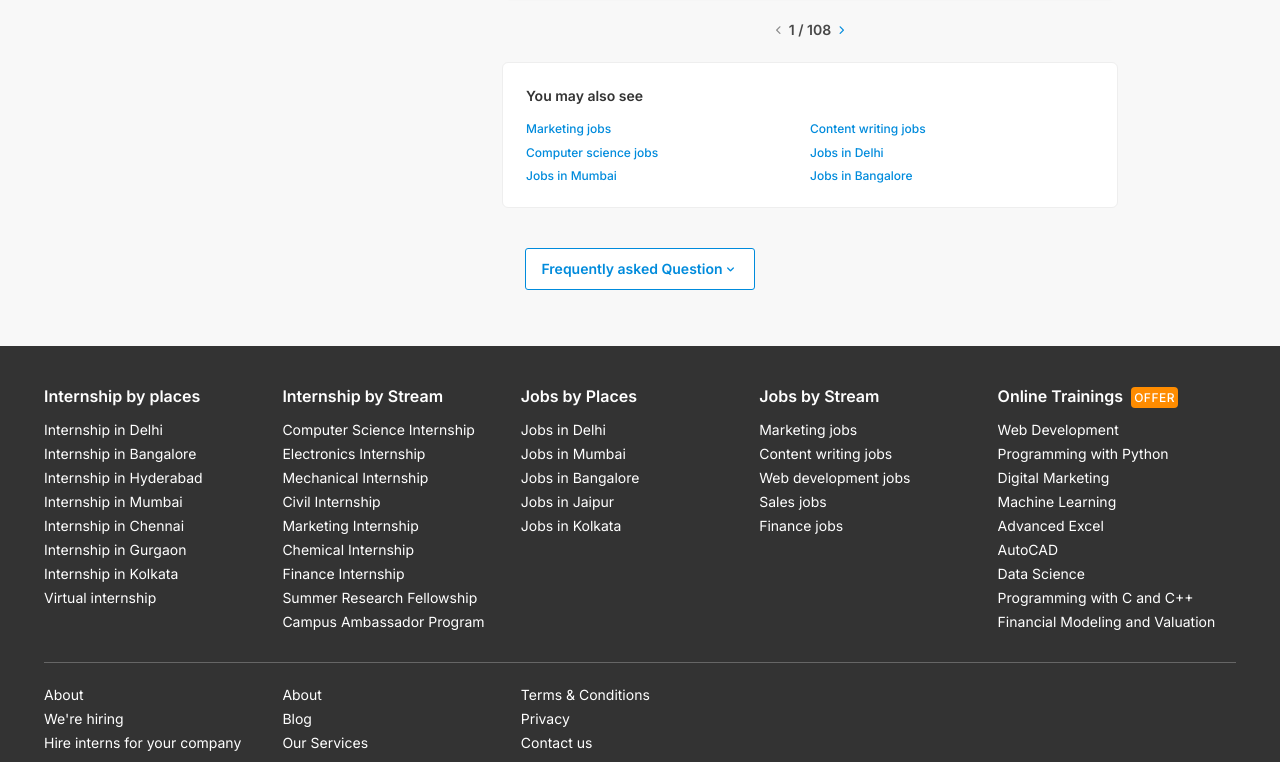
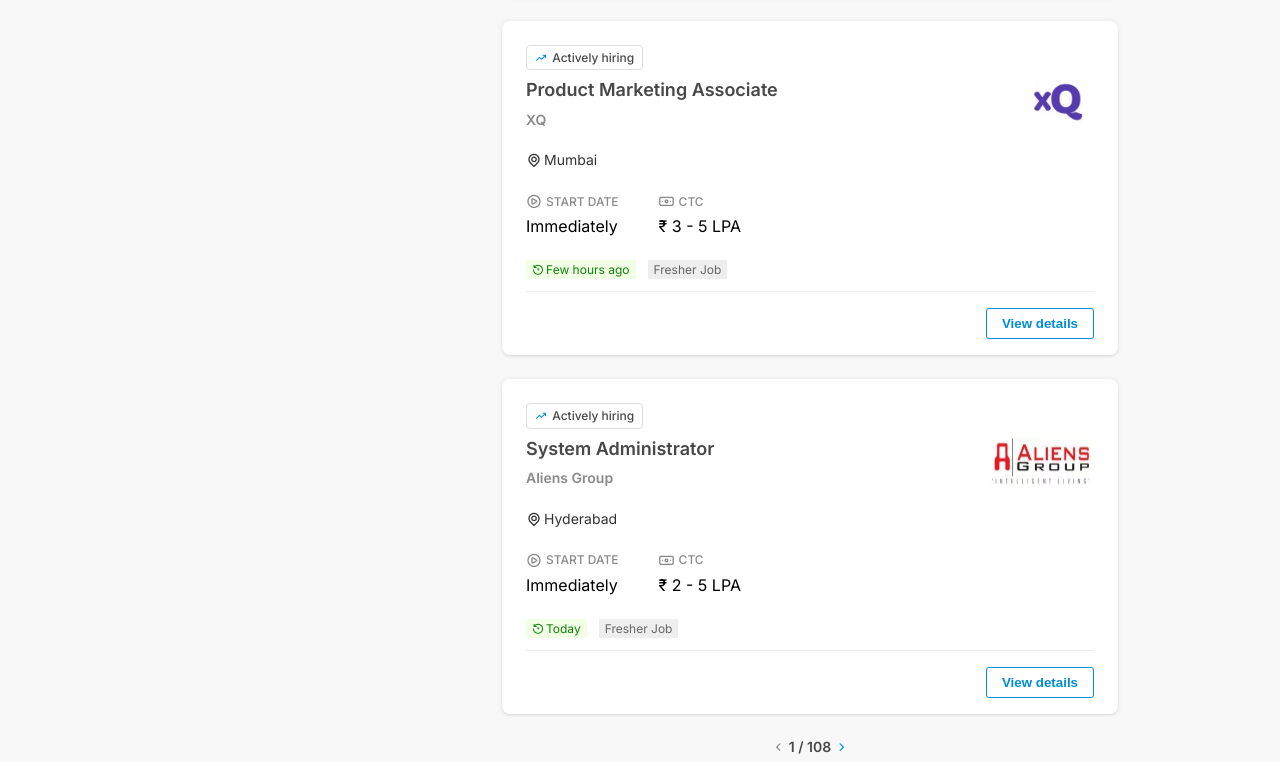
Before and after one commit to Tusar78/internshala, a plain HTML site: page index.html in a window 1280 px wide. Shown: the part 751-1513 px from the top of the page. Drawn offline with nearby package versions, Linux system fonts and the light colour scheme.

Commit message:
Job contentn update

```diff
--- a/index.html
+++ b/index.html
@@ -237,6 +237,128 @@
                   </div>
                 </div>
               </div>
+              <div class="job__item">
+                <div class="job__hiring-badge--wrap">
+                  <span class="job__hiring-badge">
+                    <i class="uil uil-arrow-growth job__hiring-badge--icon"></i>
+                    Actively hiring
+                  </span>
+                </div>
+                <div class="job__heading">
+                  <div class="job__title-wrap">
+                    <h2 class="job__title">Product Marketing Associate</h2>
+                    <h4 class="job__subtitle">XQ</h4>
+                  </div>
+                  <div class="job__logo">
+                    <img
+                      src="./assets/images/xq.webp"
+                      alt="Guruji Logo"
+                      class="job__logo-img"
+                    />
+                  </div>
+                </div>
+                <div class="job__body">
+                  <p class="job__location">
+                    <i class="uil uil-location-point job__location--icon"></i>
+                    <span>Mumbai</span>
+                  </p>
+                  <div class="job__start-wrap">
+                    <div class="job__start">
+                      <h5 class="job__start-title">
+                        <i
+                          class="uil uil-play-circle job__start-text--icon"
+                        ></i>
+                        START DATE
+                      </h5>
+                      <span class="job__start-text"> Immediately </span>
+                    </div>
+                    <div class="job__CTC">
+                      <h5 class="job__start-title">
+                        <i class="uil uil-money-bill job__start-text--icon"></i>
+                        CTC
+                      </h5>
+                      <span class="job__start-text">&#8377; 3 - 5 LPA </span>
+                    </div>
+                  </div>
+                  <div class="job__status">
+                    <span class="job__status-badge badge--success">
+                      <i class="uil uil-history job__status-badge--icon"></i>
+                      Few hours ago
+                    </span>
+                    <span class="job__status-badge badge--secondary">
+                      Fresher Job
+                    </span>
+                  </div>
+                </div>
+                <div class="job__footer">
+                  <div class="job__more">
+                    <button type="button" class="job__details-btn">
+                      View details
+                    </button>
+                  </div>
+                </div>
+              </div>
+              <div class="job__item">
+                <div class="job__hiring-badge--wrap">
+                  <span class="job__hiring-badge">
+                    <i class="uil uil-arrow-growth job__hiring-badge--icon"></i>
+                    Actively hiring
+                  </span>
+                </div>
+                <div class="job__heading">
+                  <div class="job__title-wrap">
+                    <h2 class="job__title">System Administrator</h2>
+                    <h4 class="job__subtitle">Aliens Group</h4>
+                  </div>
+                  <div class="job__logo">
+                    <img
+                      src="./assets/images/aliens.webp"
+                      alt="Guruji Logo"
+                      class="job__logo-img"
+                    />
+                  </div>
+                </div>
+                <div class="job__body">
+                  <p class="job__location">
+                    <i class="uil uil-location-point job__location--icon"></i>
+                    <span>Hyderabad</span>
+                  </p>
+                  <div class="job__start-wrap">
+                    <div class="job__start">
+                      <h5 class="job__start-title">
+                        <i
+                          class="uil uil-play-circle job__start-text--icon"
+                        ></i>
+                        START DATE
+                      </h5>
+                      <span class="job__start-text"> Immediately </span>
+                    </div>
+                    <div class="job__CTC">
+                      <h5 class="job__start-title">
+                        <i class="uil uil-money-bill job__start-text--icon"></i>
+                        CTC
+                      </h5>
+                      <span class="job__start-text">&#8377; 2 - 5 LPA </span>
+                    </div>
+                  </div>
+                  <div class="job__status">
+                    <span class="job__status-badge badge--success">
+                      <i class="uil uil-history job__status-badge--icon"></i>
+                      Today
+                    </span>
+                    <span class="job__status-badge badge--secondary">
+                      Fresher Job
+                    </span>
+                  </div>
+                </div>
+                <div class="job__footer">
+                  <div class="job__more">
+                    <button type="button" class="job__details-btn">
+                      View details
+                    </button>
+                  </div>
+                </div>
+              </div>
             </div>
             <div class="job__pagination">
               <span class="job__pagination-text">
```
Also changed, not shown: assets/images/aliens.webp (added), assets/images/xq.webp (added).
